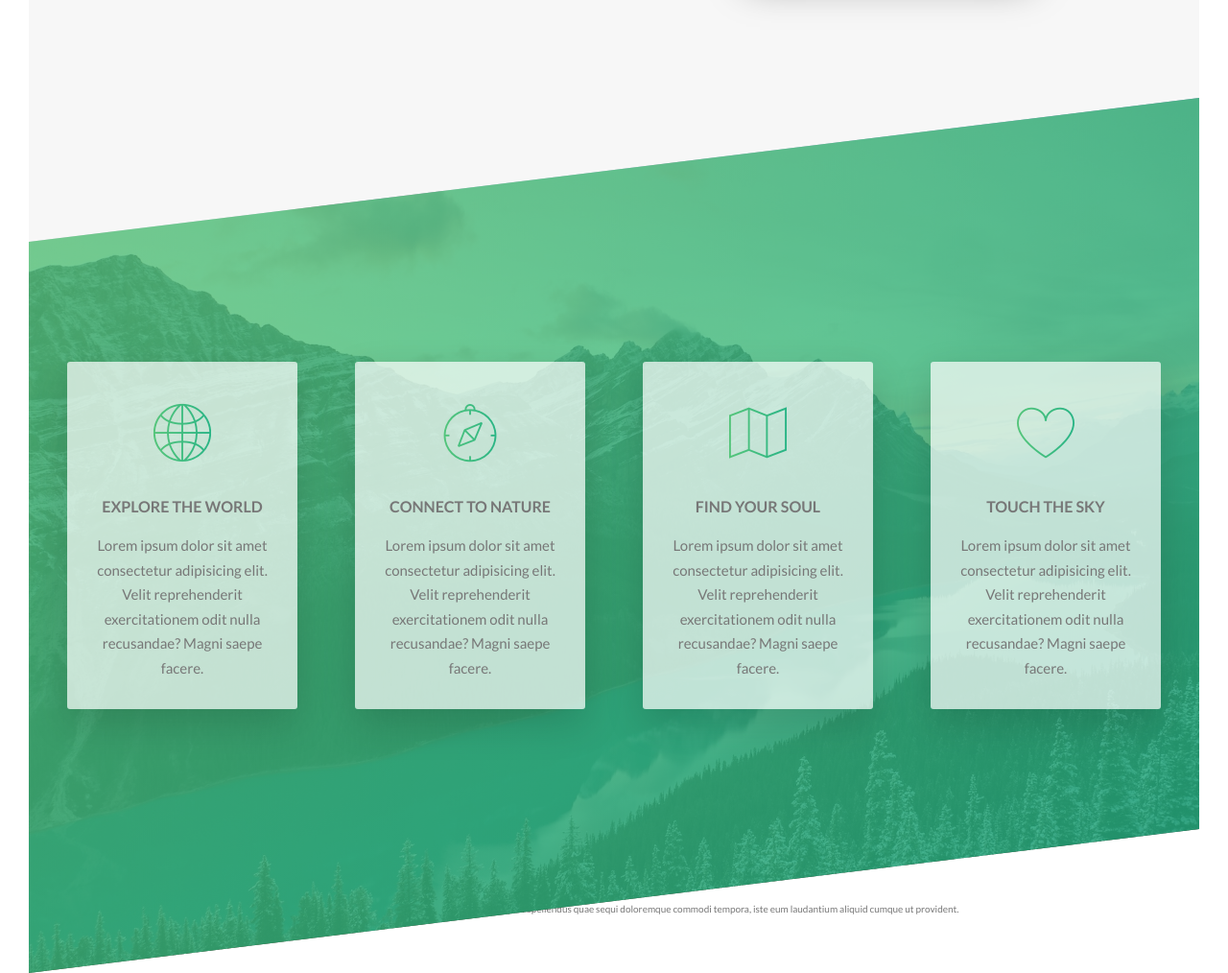
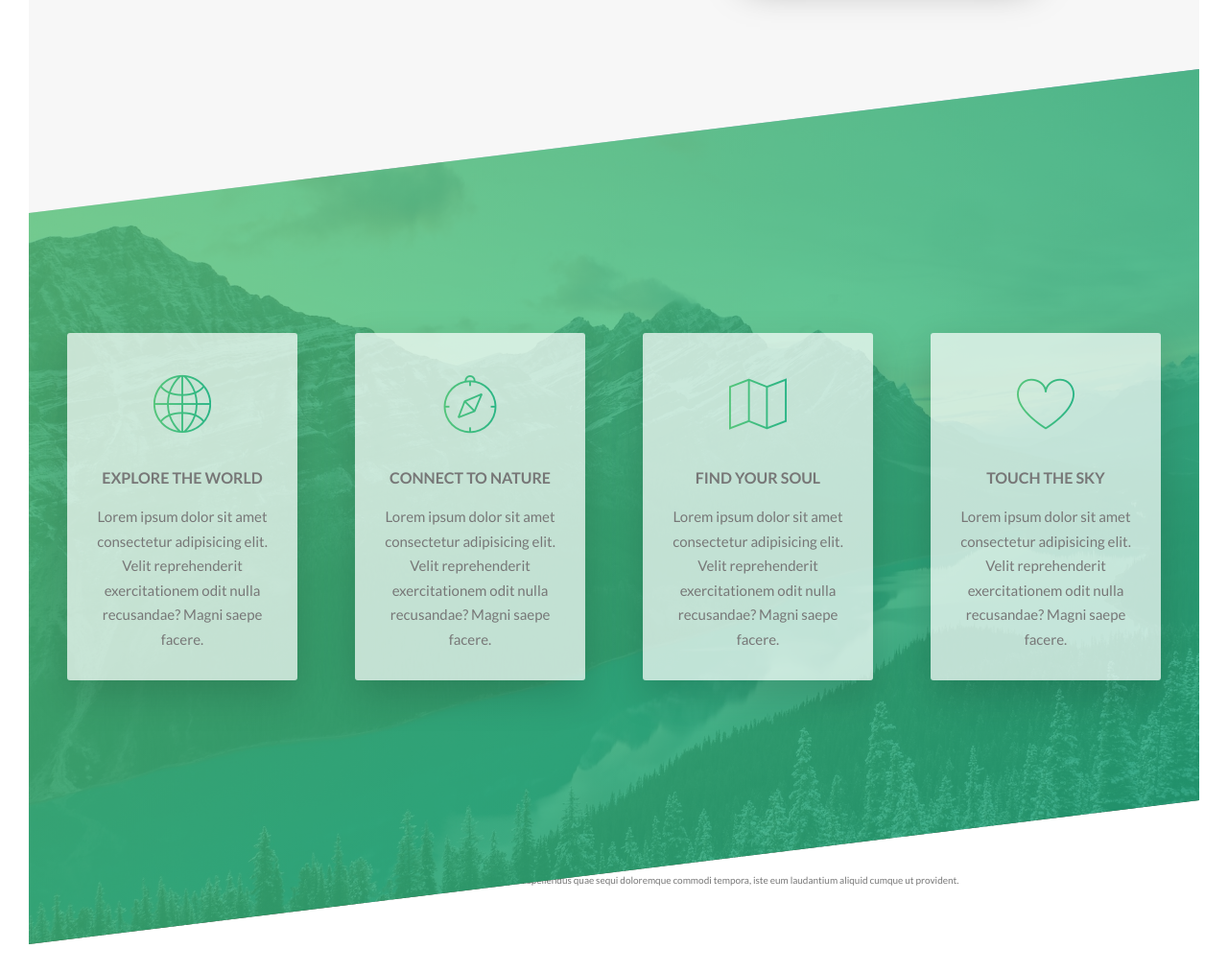
Before and after one commit to YasirHasn9/Outdoorsy, a website: page index.html in a window 1280 px wide. Shown: the part 1401-2415 px from the top of the page at 96% size. After the commit the page ends 2385 px from the top, so only its background shows below. Drawn offline with Linux system fonts and the light colour scheme.

Commit message:
fixed the about section

```diff
--- a/sass/pages/_home.scss
+++ b/sass/pages/_home.scss
@@ -15,7 +15,7 @@
   background-size: cover;
 
   // clip-path: polygon(0% 15%, 100% 0%, 100vw 50vh, 0 100%);
-  margin-top: -12rem;
+  margin-top: -15rem;
   transform: skewY(-7deg);
   // we can adjust the boxes inside this section to the opposite of the skew here and
   // make them going back to normal but what if we want to put other boxes in the future.
```
Also changed, not shown: css/index.css.
